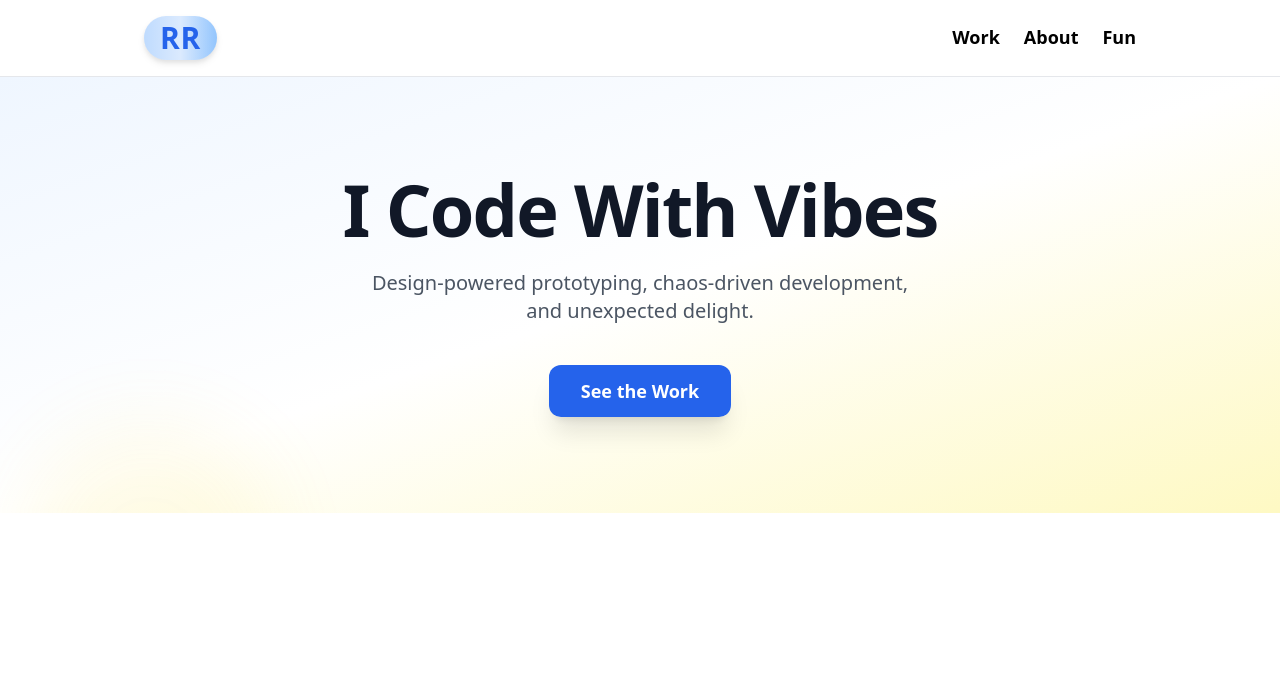
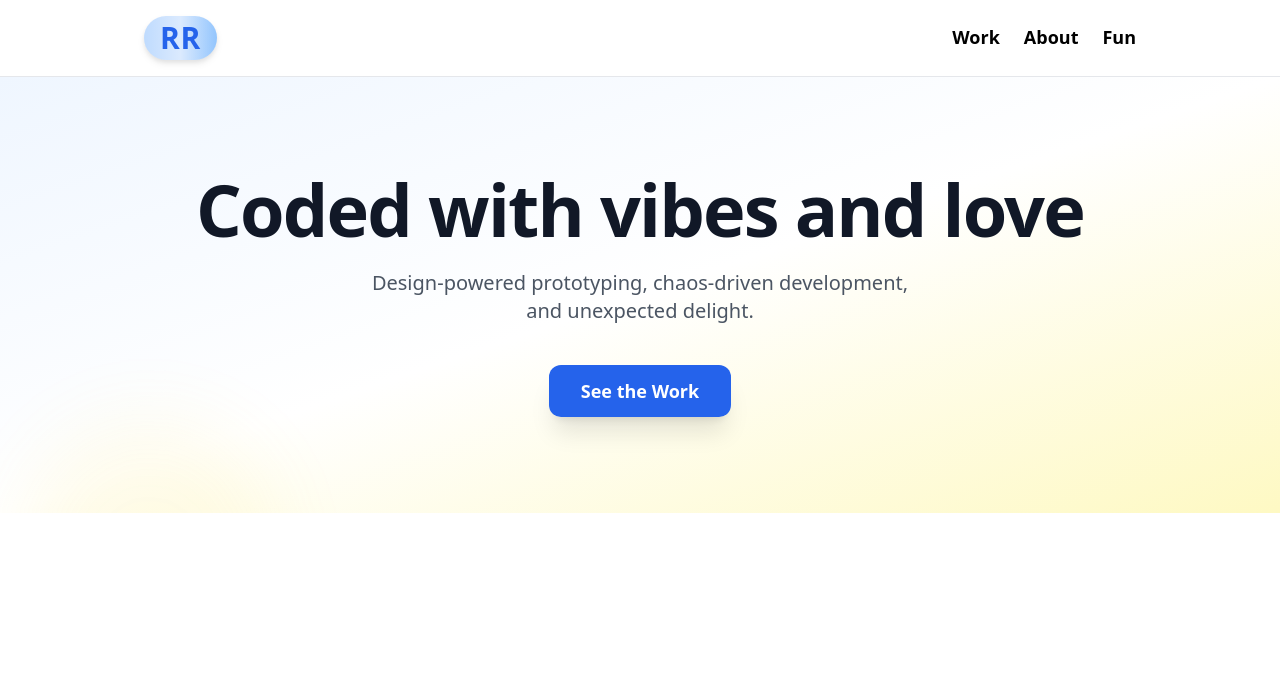
Before and after one commit to Riopel-Design/riopel-design.github.io, a website: page index.html in a window 1280 px wide. Drawn offline with Linux system fonts and the light colour scheme.

Commit message:
Update copy

```diff
--- a/components/hero.html
+++ b/components/hero.html
@@ -4,7 +4,7 @@
     <!-- Static headline -->
     <h1 class="text-5xl sm:text-6xl md:text-7xl font-black tracking-tight text-gray-900 leading-tight">
       <span class="inline-block">
-        I Code With Vibes
+        Coded with vibes and love
       </span>
     </h1>
 
```
